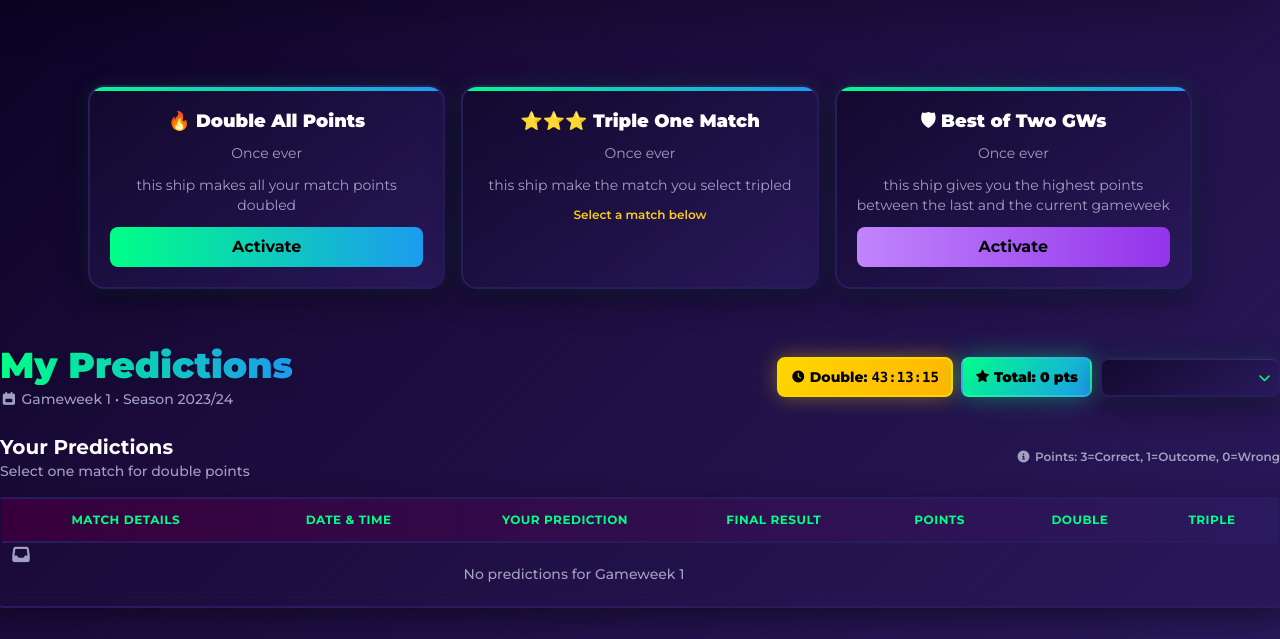
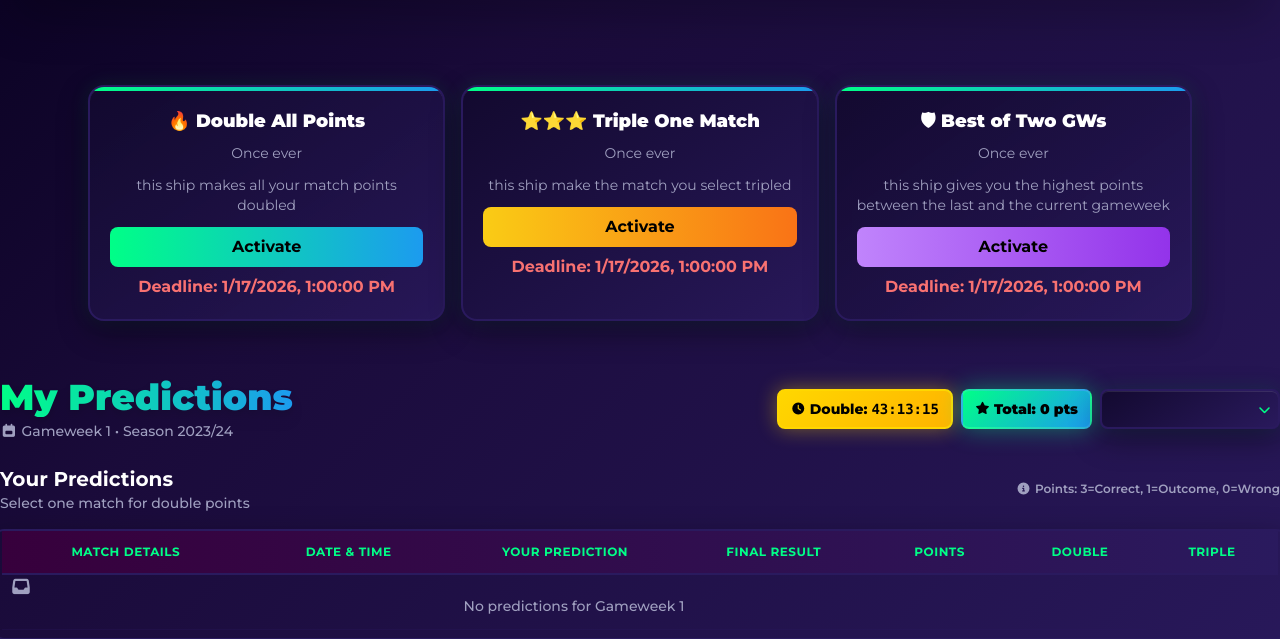
Before and after one commit to homecoming7777/MyPredictionWebsite, a PHP site: page /my_predictions.php in a window 1280 px wide. Shown: the part 75-714 px from the top of the page. Run offline with PHP 8.4, Linux system fonts and the light colour scheme; the visitor is signed in with stand-in values (Sample User, id 1); data that the repository does not hold is empty; some libraries are stand-ins or nearby versions.

Commit message:
adding deadline for the ships

```diff
--- a/my_predictions.php
+++ b/my_predictions.php
@@ -394,54 +394,72 @@ input[type="radio"]:disabled {
 
 <div class="grid grid-cols-1 md:grid-cols-3 gap-4 mb-8">
 
-  <!-- DOUBLE ALL -->
-  <div class="card p-5 text-center <?= $card_status['double_all_used'] ? 'opacity-50' : '' ?>">
+  <div class="card p-5 text-center" id="double_all_card">
     <h3 class="font-black text-lg mb-2">🔥 Double All Points</h3>
     <p class="text-sm text-[var(--fpl-muted)] mb-3">Once ever</p>
     <p class="text-sm text-[var(--fpl-muted)] mb-3">this ship makes all your match points doubled</p>
-
-    <?php if ($card_status['double_all_used']): ?>
-      <div class="font-black text-green-400">USED</div>
-    <?php else: ?>
-      <button onclick="useCard('double_all')"
+    <button id="double_all_btn"
       class="w-full py-2 rounded-lg font-bold bg-gradient-to-r from-[var(--fpl-green)] to-[var(--fpl-light-blue)] text-black">
       Activate
     </button>
-    <?php endif; ?>
+    <div id="double_all_deadline" class="text-red-400 font-bold mt-2"></div>
   </div>
 
-  <!-- TRIPLE MATCH -->
-  <div class="card p-5 text-center <?= $card_status['triple_match_used'] ? 'opacity-50' : '' ?>">
+  <div class="card p-5 text-center" id="triple_match_card">
     <h3 class="font-black text-lg mb-2">⭐⭐⭐ Triple One Match</h3>
     <p class="text-sm text-[var(--fpl-muted)] mb-3">Once ever</p>
     <p class="text-sm text-[var(--fpl-muted)] mb-3">this ship make the match you select tripled</p>
-
-    <?php if ($card_status['triple_match_used']): ?>
-      <div class="font-black text-green-400">USED</div>
-    <?php else: ?>
-      <p class="text-xs text-yellow-400 font-semibold">
-        Select a match below
-      </p>
-    <?php endif; ?>
+    <button id="triple_match_btn"
+      class="w-full py-2 rounded-lg font-bold bg-gradient-to-r from-yellow-400 to-orange-500 text-black">
+      Activate
+    </button>
+    <div id="triple_match_deadline" class="text-red-400 font-bold mt-2"></div>
   </div>
 
-  <!-- BEST GW -->
-  <div class="card p-5 text-center <?= $card_status['best_gw_used'] ? 'opacity-50' : '' ?>">
+  <div class="card p-5 text-center" id="best_gw_card">
     <h3 class="font-black text-lg mb-2">🛡 Best of Two GWs</h3>
     <p class="text-sm text-[var(--fpl-muted)] mb-3">Once ever</p>
     <p class="text-sm text-[var(--fpl-muted)] mb-3">this ship gives you the highest points between the last and the current gameweek</p>
-
-    <?php if ($card_status['best_gw_used']): ?>
-      <div class="font-black text-green-400">USED</div>
-    <?php else: ?>
-      <button onclick="useCard('best_gw')"
+    <button id="best_gw_btn"
       class="w-full py-2 rounded-lg font-bold bg-gradient-to-r from-purple-400 to-purple-600 text-black">
       Activate
     </button>
-    <?php endif; ?>
+    <div id="best_gw_deadline" class="text-red-400 font-bold mt-2"></div>
   </div>
 
 </div>
+
+<script>
+  const deadline = new Date('2026-01-17T13:00:00');
+
+  const cards = [
+    { btn: 'double_all_btn', msg: 'double_all_deadline' },
+    { btn: 'triple_match_btn', msg: 'triple_match_deadline' },
+    { btn: 'best_gw_btn', msg: 'best_gw_deadline' },
+  ];
+
+  function checkDeadline() {
+    const now = new Date();
+    const passed = now > deadline;
+
+    cards.forEach(card => {
+      const btn = document.getElementById(card.btn);
+      const msg = document.getElementById(card.msg);
+
+      if (passed) {
+        btn.disabled = true;
+        btn.classList.add('opacity-50', 'cursor-not-allowed');
+        msg.textContent = 'Deadline passed';
+      } else {
+        msg.textContent = `Deadline: ${deadline.toLocaleString()}`;
+      }
+    });
+  }
+
+  checkDeadline();
+
+  setInterval(checkDeadline, 60000);
+</script>
 
 </div>
 
```
Lines whose indentation alone changed are shown as unchanged.
